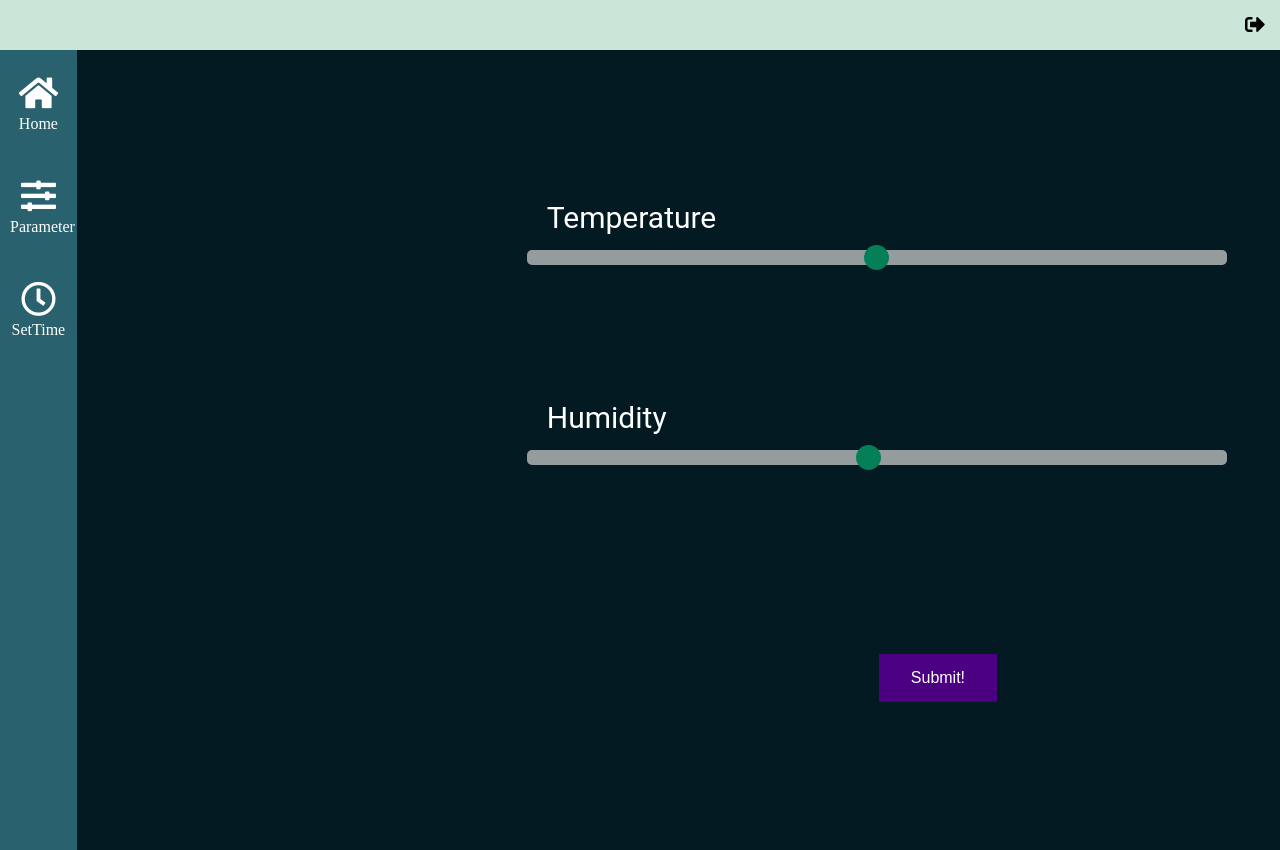
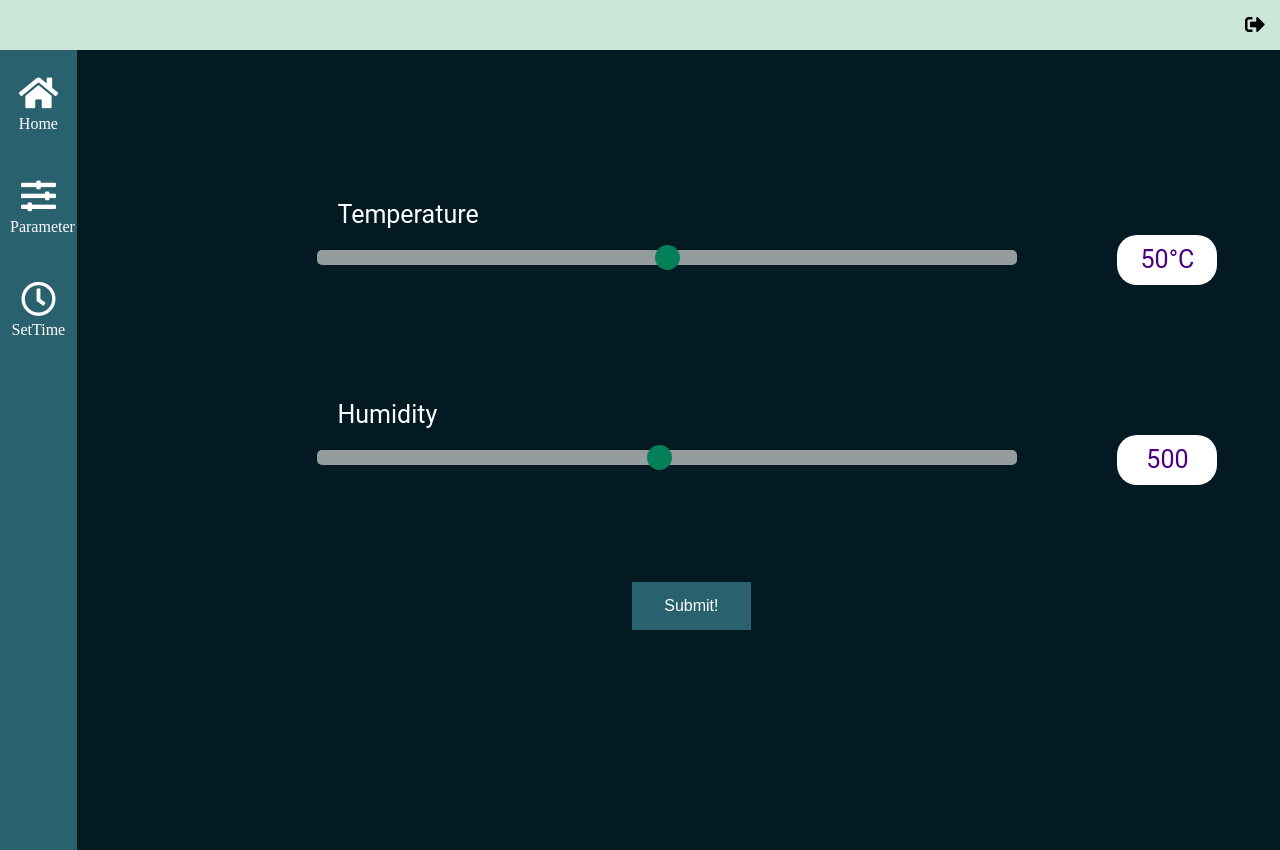
Before and after one commit to anhkhoa1408/multi-disciplinary-project, a PHP site: page /html/setinfo.html in a window 1280 px wide. Run offline with PHP 8.4, Linux system fonts and the light colour scheme.

Commit message:
Update CSS, HTML and Server

```diff
--- a/Server/publish.php
+++ b/Server/publish.php
@@ -5,7 +5,7 @@ require('phpMQTT.php');
 $server = 'io.adafruit.com';     // change if necessary
 $port = 1883;                     // change if necessary
 $username = 'anhkhoa1408';                   // set your username
-$password = 'aio_HeeM82TNmt1J2clREj2efo8LPnP9';                   // set your password
+$password = 'aio_nQtM66lwU64L7uKNDJs9tbMuKvfX';                   // set your password
 $client_id = 'phpMQTT-subscriber'; // make sure this is unique for connecting to sever - you could use uniqid()
 
 $mqtt = new Bluerhinos\phpMQTT($server, $port, $client_id);
--- a/Server/subscribeAndWaitForMessage.php
+++ b/Server/subscribeAndWaitForMessage.php
@@ -1,11 +1,11 @@
 <?php
 
-require('../phpMQTT.php');
+require('phpMQTT.php');
 
 $server = 'io.adafruit.com';     // change if necessary
 $port = 1883;                     // change if necessary
 $username = 'anhkhoa1408';                   // set your username
-$password = 'aio_HeeM82TNmt1J2clREj2efo8LPnP9';                   // set your password
+$password = 'aio_nQtM66lwU64L7uKNDJs9tbMuKvfX';                   // set your password
 $client_id = 'phpMQTT-subscriber'; // make sure this is unique for connecting to sever - you could use uniqid()
 
 $mqtt = new Bluerhinos\phpMQTT($server, $port, $client_id);
@@ -14,5 +14,4 @@ if(!$mqtt->connect(true, NULL, $username, $password)) {
 }
 
 echo $mqtt->subscribeAndWaitForMessage('anhkhoa1408/feeds/bk-iot-relay', 0);
-
 $mqtt->close();
--- a/html/setinfo.html
+++ b/html/setinfo.html
@@ -73,7 +73,7 @@
                 </div>
             </div>
 
-            <button type="button" class="button" onclick="alert('Hello world!')">Submit!</button>
+            <button type="button" class="set-info-btn" onclick="alert('Hello world!')">Submit!</button>
 
             <script src="/src/slider.js"></script>
         </div>
--- a/html/settime.html
+++ b/html/settime.html
@@ -43,21 +43,21 @@
 
             <!-- <p>Time Range: <span class="slider-time">10:00 AM</span> - <span class="slider-time2">12:00 PM</span></p> -->
 
-            <div class="container">
+            <div class="container start">
                 <div class="length range__slider start-slider">
                     <div class="length__title field-title" data-length='12:00'>Start Time:</div>
                     <input id="slider" type="range" min="0" max="1439" value="700" />
                 </div>
             </div>
 
-            <div class="container">
+            <div class="container end">
                 <div class="length range__slider end-slider">
                     <div class="length__title field-title" data-length='12:00'>End Time:</div>
                     <input id="slider" type="range" min="0" max="1439" value="700" />
                 </div>
             </div>
 
-            <button type="button" class="button" onclick="alert('Hello world!')">Submit!</button>
+            <button type="button" class="button set-time-btn" onclick="alert('Hello world!')">Submit!</button>
 
         </div>
         <script src="/src/settime.js"></script>
--- a/index.html
+++ b/index.html
@@ -82,7 +82,7 @@
                     $.ajax({
                         type: "POST",
                         url: "Server/subscribe.php",
-                        data: {id: 1},
+                        data: string,
                         dataType: "json"
                     })
                     .done(function (msg) {
--- a/style.css
+++ b/style.css
@@ -125,6 +125,12 @@ body {
     position: relative;
 }
 
+#content-slider .slidecontainer {
+    position: relative;
+    top: 0%;
+    left: 20%;
+}
+
 #content-slider .gauge.gauge-temp {
     position: absolute;
     top: 150px;
@@ -139,26 +145,34 @@ body {
 
 #content-slider .gauge.gauge-temp-number {
     position: absolute;
-    top: 190px;
-    left: 1000px;
+    top: 185px;
+    left: 800px;
     color: indigo;
     background-color: white;
     border: 1px black;
+    border-radius: 20px;
     width: 100px;
     height: 50px;
     text-align: center;
+    padding-top: 10px;
 }
 
 #content-slider .gauge.gauge-humid-number {
     position: absolute;
-    top: 390px;
-    left: 1000px;
+    top: 385px;
+    left: 800px;
     color: indigo;
     background-color: white;
     border: 1px black;
+    border-radius: 20px;
     width: 100px;
     height: 50px;
     text-align: center;
+    padding-top: 10px;
+}
+
+.slidecontainer p{
+    font-size: 25px;
 }
 
 
@@ -194,8 +208,8 @@ body {
     color: #fff;
 }
 
-.button {
-    background-color: indigo;
+#content-slider .set-info-btn {
+    background-color: #2A616E;
     border: none;
     color: white;
     padding: 15px 32px;
@@ -207,8 +221,12 @@ body {
     cursor: pointer;
     /*Position*/
     position: absolute;
-    top: 600px;
-    left: 800px;
+    top: 66%;
+    left: 46%;
+}
+
+#content-slider .set-info-btn:hover {
+    background-color: #ccc;
 }
 
 /* Login section */
@@ -281,3 +299,26 @@ body {
 #login-section .sign-in-btn:hover {
     background-color: #ccc;
 }
+
+/* Set-time section */
+
+#content-section .length__title {
+    padding-bottom: 20px;
+}
+
+#content-section .container {
+    position: relative;
+    left: 12%;
+    top: 15%;
+    margin-bottom: 60px;
+}
+
+#content-section .button.set-time-btn {
+    position: absolute;
+    top: 64%;
+    left: 45%;
+}
+
+#content-section .button:hover.set-time-btn {
+   background-color: #ccc;
+}
```
Also changed, not shown: Server/subscribe.php (+4 -8 lines).
